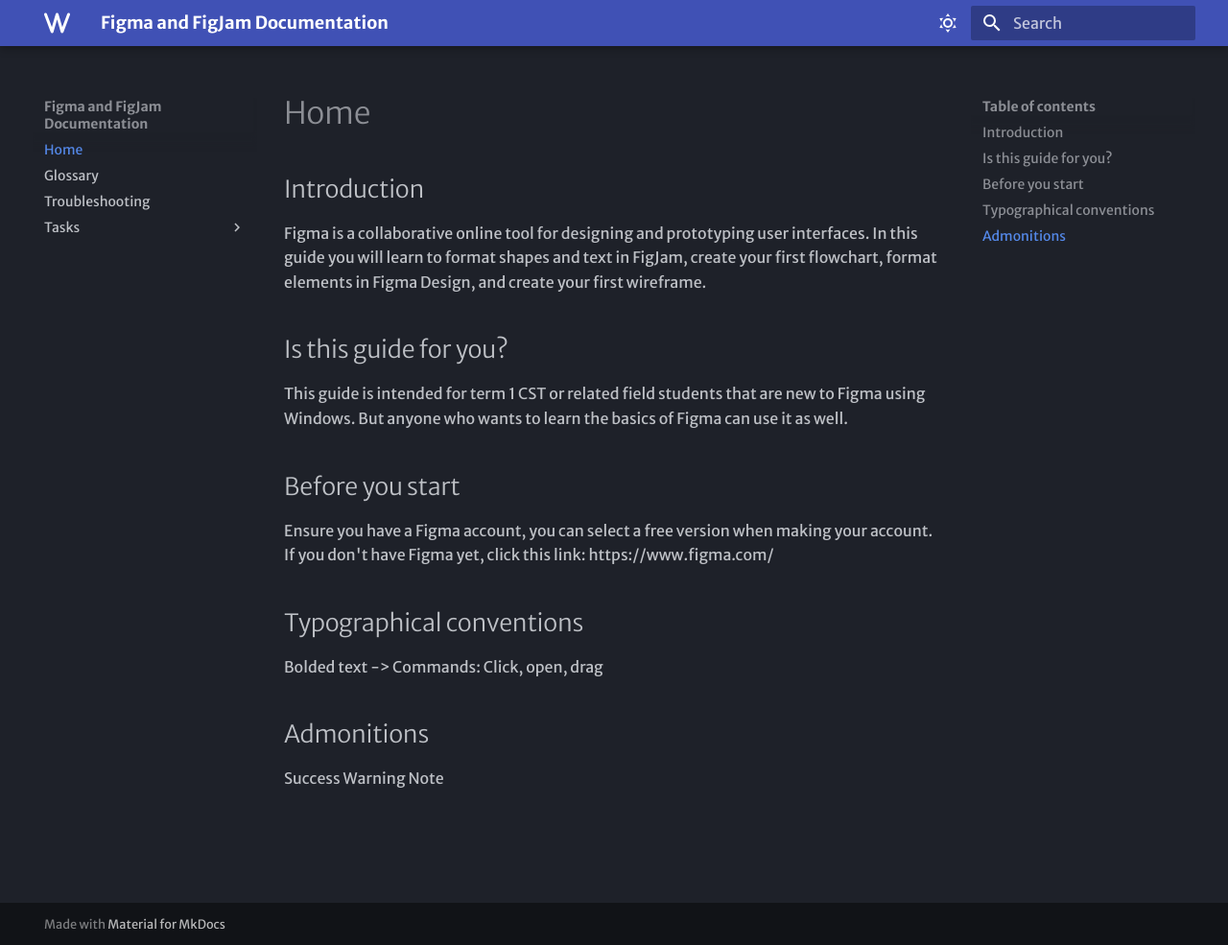
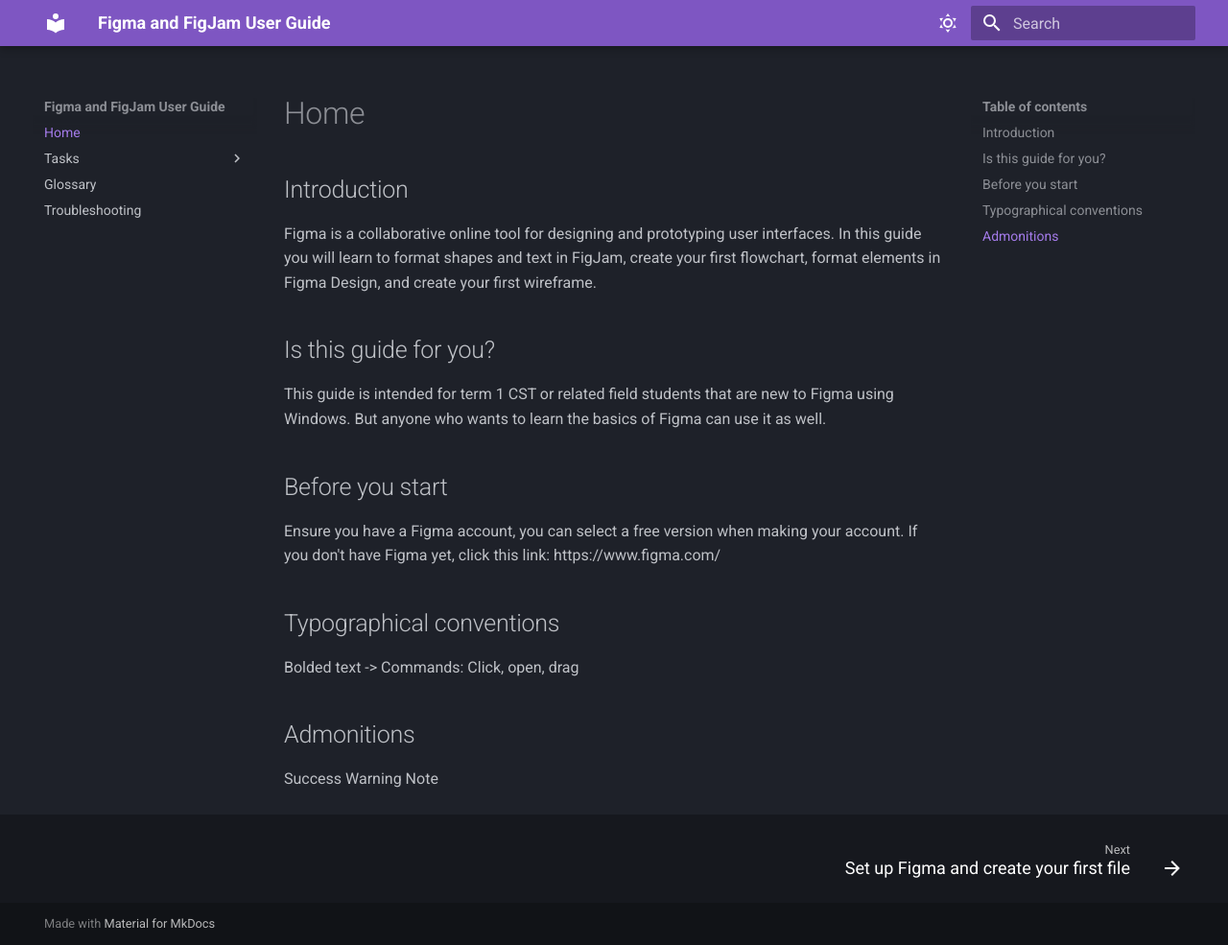
Before and after one commit to andrew-solomko/mkdocs-material-tutorial-andrew, an MkDocs documentation site: the page built from docs/index.md, in a window 1280 px wide and 985 px high. Shown: the whole window at 96% size. Built offline with MkDocs 1.6.1 and Material for MkDocs 9.7.7, drawn with Linux system fonts in a browser that asks for light colours; some web fonts are replaced.

Commit message:
- Fix extra css error - Change color

```diff
--- a/docs/index.md
+++ b/docs/index.md
@@ -1,3 +1,19 @@
+<!--
+- the real homepage -
+
+should contain:
+    - what Figma is
+    - difference between FigJam and Figma Design
+    - who the guide is for
+    - what the user will complete
+    - "before you start"
+    - conventions
+    - examples
+    - links to the tasks and other pages
+ -->
+
+
+
 # Home
 
 ## Introduction
--- a/mkdocs.yml
+++ b/mkdocs.yml
@@ -1,31 +1,43 @@
-site_name: Figma and FigJam Documentation
+site_name: Figma and FigJam User Guide
 site_url: https://sitename.example
+
 theme:
   name: material
-  font:
-    text: Merriweather Sans
-    code: Red Hat Mono
-  icon:
-    logo: fontawesome/solid/w
   palette:
-    # Dark Mode
     - scheme: slate
       toggle:
         icon: material/weather-sunny
-        name: Dark mode
-      primary: indigo
-      accent: purple
+        name: Switch to light mode
+      primary: deep purple
+      accent: pink
 
-    # Light Mode
-    - scheme: slate
+    - scheme: default
       toggle:
         icon: material/weather-night
-        name: Light mode
-      primary: indigo
-      accent: purple
+        name: Switch to dark mode
+      primary: deep purple
+      accent: pink
+  features:
+    - navigation.footer
+    - navigation.top
+    - content.code.copy
+    - search.suggest
+    - search.highlight
+
+nav:
+  - Home: index.md
+  - Tasks:
+      - Set up Figma and create your first file: tasks/figma-setup.md
+      - Create your first flowchart in FigJam: tasks/first-flowchart-figjam.md
+      - Create your first wireframe in Figma Design: tasks/first-wireframe-figma-design.md
+      - Share your file and collaborate with teammates: tasks/collaborate-with-teammates.md
+  - Glossary: glossary.md
+  - Troubleshooting: troubleshooting.md
 
 markdown_extensions:
   - attr_list
+  - admonition
+  - pymdownx.details
   - pymdownx.emoji:
       emoji_index: !!python/name:material.extensions.emoji.twemoji
       emoji_generator: !!python/name:material.extensions.emoji.to_svg
@@ -42,5 +54,3 @@
           format: !!python/name:pymdownx.superfences.fence_code_format
   - pymdownx.tabbed:
       alternate_style: true
-  - admonition
-  - pymdownx.details
```
